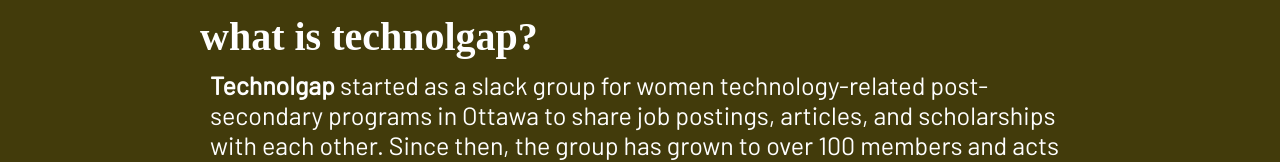
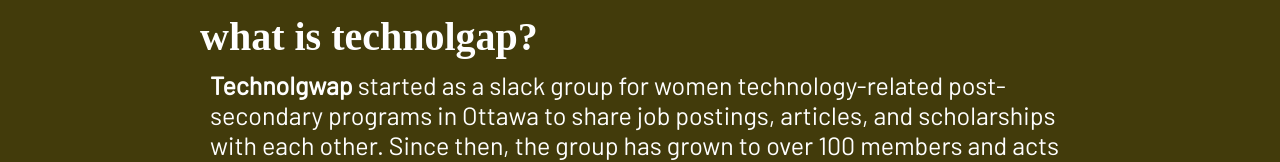
Before and after one commit to Technolgap/technolgap-website, a Next.js app: page / in a window 1280 px wide. Shown: the part 622-784 px from the top of the page. Built offline with nearby package versions, Linux system fonts and the light colour scheme; a web font is replaced by a local one.

Commit message:
fixed links

```diff
--- a/components/AboutTechnolgapSection/AboutTechnolgapSection.js
+++ b/components/AboutTechnolgapSection/AboutTechnolgapSection.js
@@ -4,10 +4,10 @@
 const AboutTechnolgapSection = () => <div className={styles.AboutTechnolgapSection}>
     <div className={styles.jumbotron}>
         <h1 className={styles.WITTitle}>what is technolgap?</h1>
-        <p className={styles.WITText}><strong>Technolgap</strong> started as a slack group for women technology-related post-secondary programs in Ottawa to share job postings, articles, and scholarships with each other. Since then, the group has grown to over 100 members and acts as a safe space for women in technology to connect.</p>
+        <p className={styles.WITText}><strong>Technolgwap</strong> started as a slack group for women technology-related post-secondary programs in Ottawa to share job postings, articles, and scholarships with each other. Since then, the group has grown to over 100 members and acts as a safe space for women in technology to connect.</p>
         <div className={styles.centering}>
             <Link href="/about"><button type="button" className={styles.WITButton}>about us</button></Link>
-            <Link href="#"><button type="button" className={styles.WITButton}>sign up</button></Link>
+            <Link href="/signup"><button type="button" className={styles.WITButton}>sign up</button></Link>
         </div>
     </div>
 </div>;
--- a/components/ContactSection/ContactSection.js
+++ b/components/ContactSection/ContactSection.js
@@ -1,11 +1,12 @@
 import styles from "./ContactSection.module.scss";
+import Link from 'next/link';
 
 const ContactSection = () => <div className={styles.ContactSection}>
     <div className={styles.jumbotron}>
         <h1 className={styles.HQTitle}>have questions?</h1>
         <p className={styles.HQText}><strong>Email us!</strong> We’ll do our best to get back to you within four business days.</p>
         <div className={styles.centering}>
-            <button type="button" href="#" className={styles.HQButton}>email us</button>
+            <Link href="/questions"><button type="button" className={styles.HQButton}>email us</button></Link>
         </div>
     </div>
 </div>;
```
